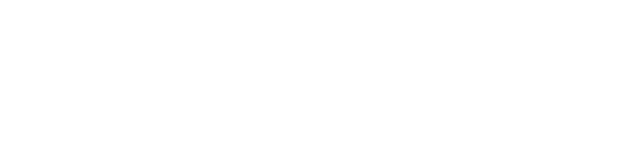
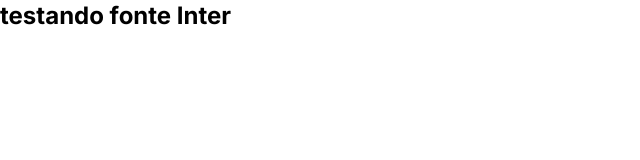
Before and after one commit to edu-sanches/lista-de-compras, a plain HTML site: page index.html in a window 1280 px wide. Shown: the whole page, without its empty margins (0-640 px from the left). Drawn offline with Linux system fonts and the light colour scheme.

Commit message:
Adding fonts and colors

```diff
--- a/index.html
+++ b/index.html
@@ -1,12 +1,19 @@
 <!DOCTYPE html>
 <html lang="pt-br">
 <head>
+
+    <link rel="preconnect" href="https://fonts.googleapis.com">
+    <link rel="preconnect" href="https://fonts.gstatic.com" crossorigin>
+    <link href="https://fonts.googleapis.com/css2?family=Inter:opsz,wght@14..32,100..900&display=swap" rel="stylesheet">
+
     <meta charset="UTF-8">
     <meta name="viewport" content="width=device-width, initial-scale=1.0">
     <title>Lista de Compras</title>
+
+    <link rel="stylesheet" href="style/index.css">
 </head>
 <body>
-
+    <h1>testando fonte Inter</h1>
 </body>
 </html>
 
--- /dev/null
+++ b/style/global.css
@@ -0,0 +1,38 @@
+* {
+    padding: 0;
+    margin: 0;
+    box-sizing: border-box;
+}
+
+
+:root {
+    /* COLORS */
+        /* BACKGROUND */
+        --background-primary: #F4F5FB;
+        --background-secondary: #FFFFFF;
+
+        /* COLOR */
+        --color-brand: #CA3884;
+        --color-brand-hover: #A52C6B;
+        --color-danger: #C93847;
+
+        /* CONTENT */
+        --content-primary: #080B12;
+        --content-secondary: #374151;
+        --content-tertiary: #9CA3AF;
+        --always-white: #FFFFFF;
+
+        /* BORDERS */
+        --border-primary: #D1D5DB;
+        --border-hover: #B9C2D0;
+
+    /* FONTS */
+        /* FONT FAMILY */
+        --inter-font: "Inter", Arial, sans-serif;
+
+        /* FONT STYLES */
+        --title: 700 1.5rem/2rem var(--inter-font);
+        --label: 600 1rem/1.25rem var(--inter-font);
+        --paragraph: 500 1rem/1.25rem var(--inter-font);
+        --link: 500 0.875rem/1rem var(--inter-font);
+}
--- a/style/index.css
+++ b/style/index.css
@@ -0,0 +1,5 @@
+@import url(global.css);
+
+h1 {
+    font: var(--title);
+}
```
